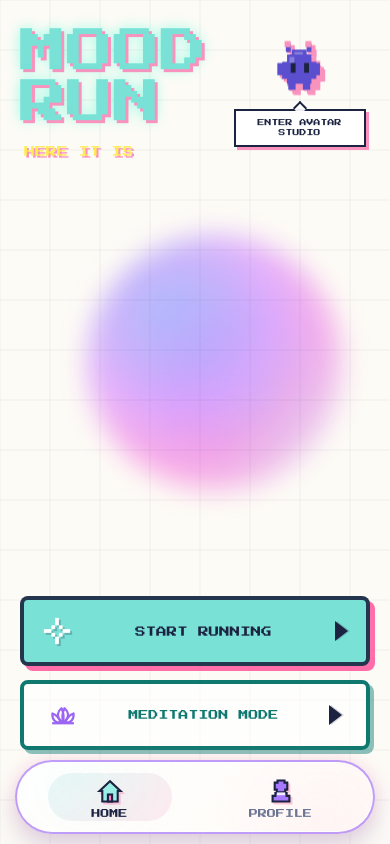
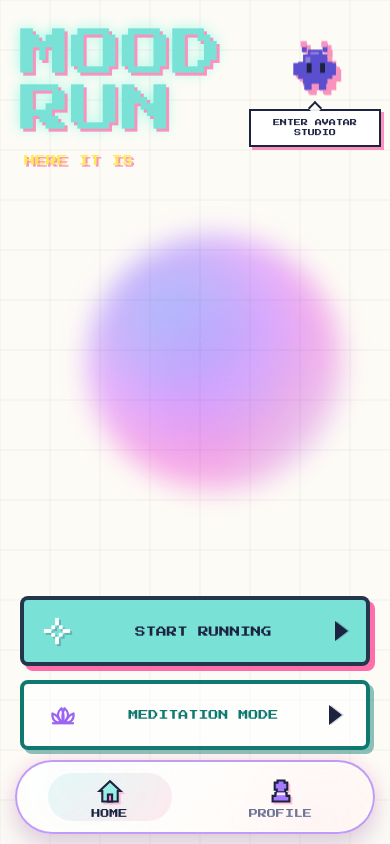
Before and after one commit to Teethy-tang/CPT208-D7-MoodRun-System, a Vue app: page /#/ in a window 390 px wide. Built offline with nearby package versions, Linux system fonts and the light colour scheme.

Commit message:
Update .slogan-main font size in mobile app CSS for improved responsiveness. Adjusted font size to clamp between 38px and 62px for better visual appeal on various screen sizes.

```diff
--- a/src/assets/css/mobile-app.css
+++ b/src/assets/css/mobile-app.css
@@ -596,7 +596,7 @@ button,
   }
 
   .slogan-main {
-    font-size: clamp(38px, 12vw, 58px);
+    font-size: clamp(38px, 13vw, 62px);
     text-shadow: 3px 3px 0 var(--primary), 0 0 14px rgba(0, 255, 204, 0.42);
   }
 
```
